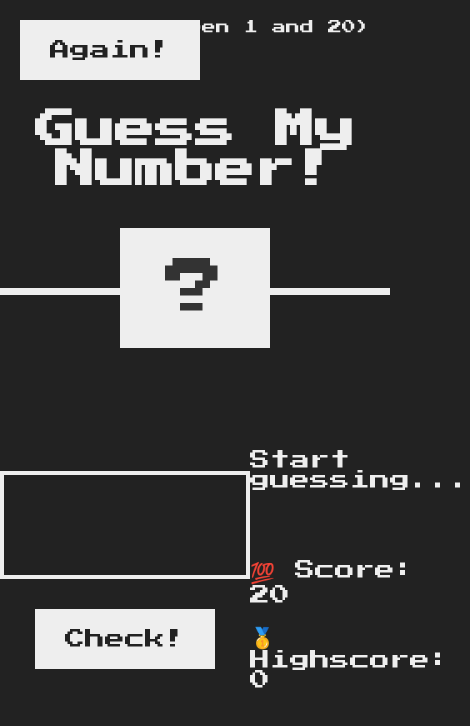
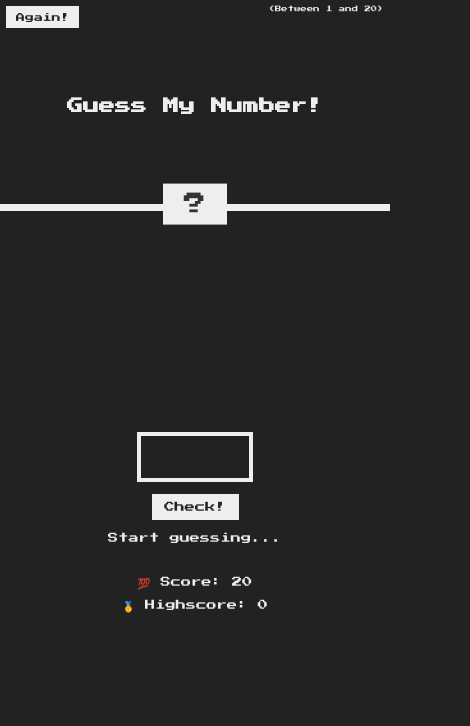
Before and after one commit to ChrstprJohn/Game, a plain HTML site: page index.html in a window 390 px wide. Shown: the whole page, 470 px wide, since content can reach past the window. Drawn offline with Linux system fonts and the light colour scheme.

Commit message:
Update style.css

```diff
--- a/style.css
+++ b/style.css
@@ -117,3 +117,180 @@ h1 {
 .label-score {
   margin-bottom: 2rem;
 }
+
+/* MOBILE RESPONSIVE STYLES */
+
+/* Tablet styles (768px and below) */
+@media (max-width: 768px) {
+  html {
+    font-size: 50%; /* Reduce base font size */
+  }
+
+  header {
+    height: 30vh;
+  }
+
+  main {
+    height: 70vh;
+    flex-direction: column;
+    justify-content: center;
+    gap: 3rem;
+    padding: 2rem;
+  }
+
+  .left,
+  .right {
+    width: 100%;
+    max-width: 40rem;
+  }
+
+  .left {
+    align-items: center;
+  }
+
+  .right {
+    text-align: center;
+  }
+
+  .number {
+    font-size: 4rem;
+    width: 12rem;
+    padding: 2rem 0;
+  }
+
+  .guess {
+    width: 20rem;
+    font-size: 4rem;
+    padding: 2rem;
+  }
+
+  .btn {
+    font-size: 1.8rem;
+    padding: 1.5rem 2.5rem;
+  }
+
+  h1 {
+    font-size: 3rem;
+  }
+
+  .between {
+    font-size: 1.2rem;
+    top: 1.5rem;
+    right: 1.5rem;
+  }
+
+  .again {
+    top: 1.5rem;
+    left: 1.5rem;
+  }
+}
+
+/* Mobile styles (480px and below) */
+@media (max-width: 480px) {
+  html {
+    font-size: 40%; /* Further reduce font size */
+  }
+
+  header {
+    height: 25vh;
+    padding: 1rem;
+  }
+
+  main {
+    height: 75vh;
+    padding: 1rem;
+    gap: 2rem;
+  }
+
+  h1 {
+    font-size: 2.5rem;
+    padding: 0 1rem;
+  }
+
+  .number {
+    font-size: 3.5rem;
+    width: 10rem;
+    padding: 1.5rem 0;
+  }
+
+  .guess {
+    width: 18rem;
+    font-size: 3.5rem;
+    padding: 1.5rem;
+    margin-bottom: 2rem;
+  }
+
+  .btn {
+    font-size: 1.6rem;
+    padding: 1.2rem 2rem;
+  }
+
+  .between {
+    font-size: 1rem;
+    top: 1rem;
+    right: 1rem;
+  }
+
+  .again {
+    top: 1rem;
+    left: 1rem;
+    font-size: 1.4rem;
+    padding: 1rem 1.5rem;
+  }
+
+  .right {
+    font-size: 1.6rem;
+  }
+
+  .message {
+    margin-bottom: 4rem;
+    height: auto;
+    min-height: 3rem;
+  }
+
+  .label-score,
+  .label-highscore {
+    margin-bottom: 1.5rem;
+  }
+}
+
+/* Very small mobile styles (320px and below) */
+@media (max-width: 320px) {
+  html {
+    font-size: 35%;
+  }
+
+  h1 {
+    font-size: 2rem;
+  }
+
+  .number {
+    font-size: 3rem;
+    width: 8rem;
+    padding: 1rem 0;
+  }
+
+  .guess {
+    width: 15rem;
+    font-size: 3rem;
+    padding: 1rem;
+  }
+
+  .btn {
+    font-size: 1.4rem;
+    padding: 1rem 1.5rem;
+  }
+
+  .again {
+    font-size: 1.2rem;
+    padding: 0.8rem 1.2rem;
+  }
+
+  .right {
+    font-size: 1.4rem;
+  }
+
+  .between {
+    font-size: 0.9rem;
+  }
+}
```
